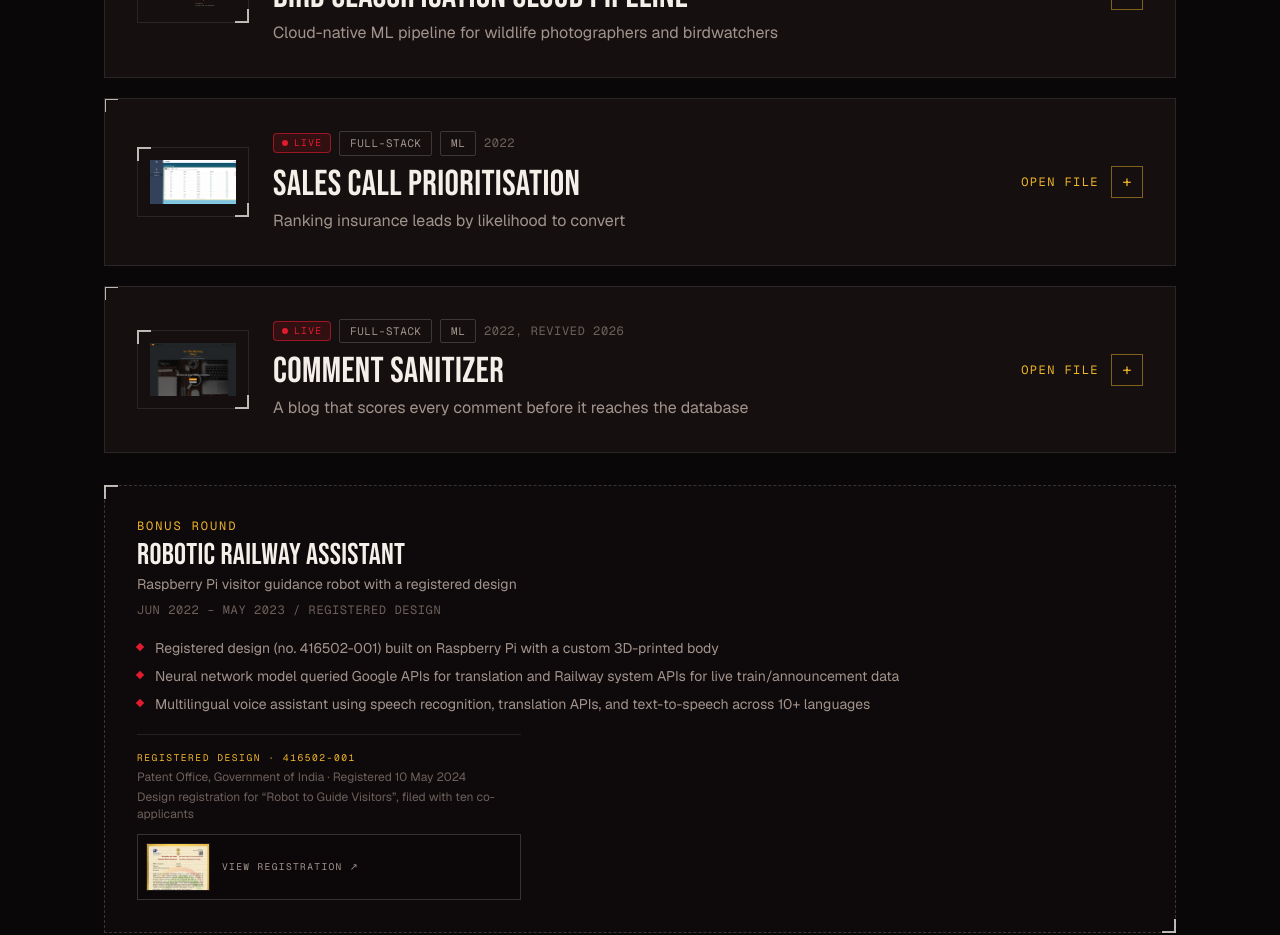
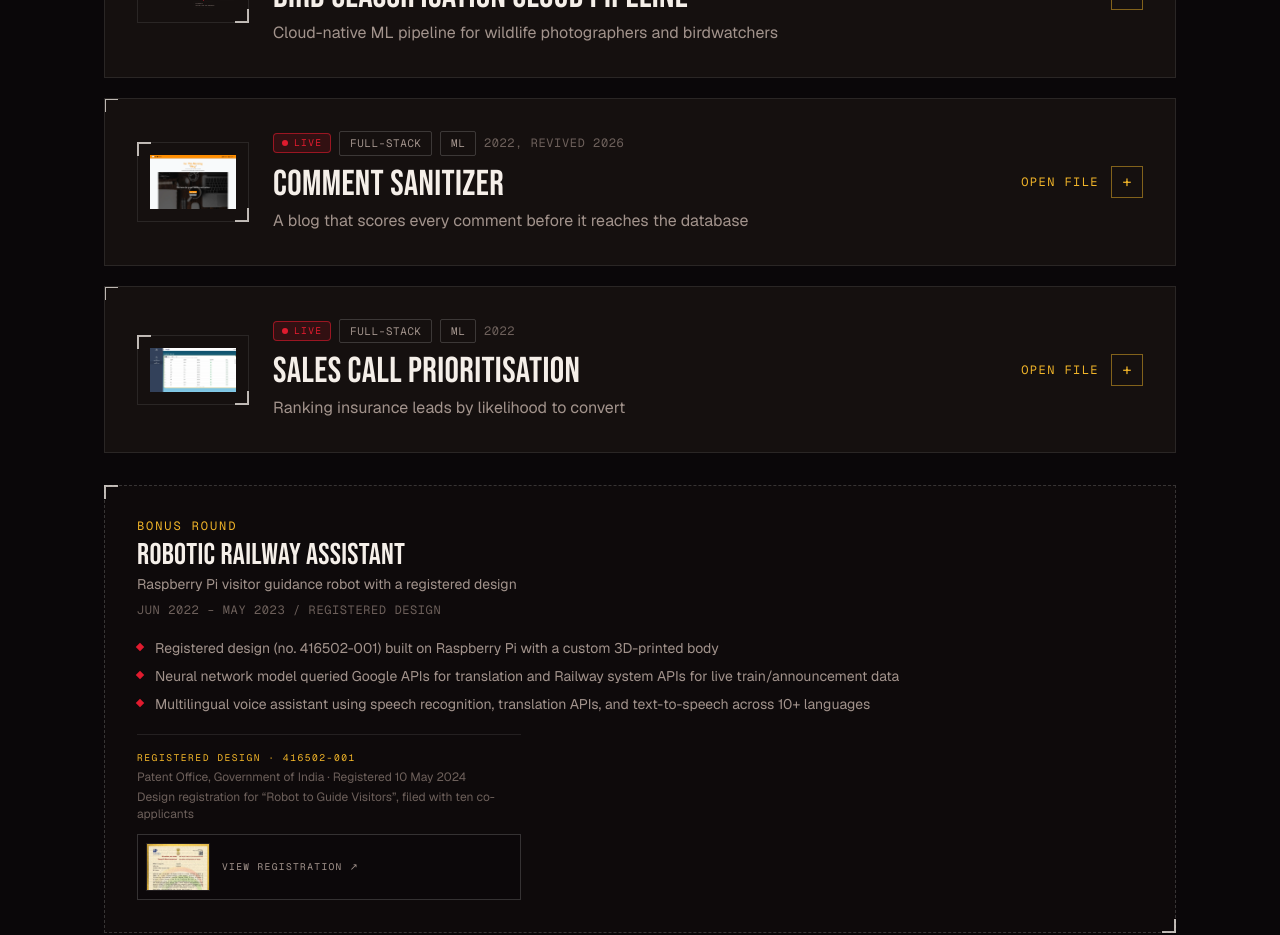
Before and after one commit to Abhijith-Jaideep/portfolio, a Next.js app: page / in a window 1280 px wide. Shown: the part 3740-4675 px from the top of the page. Built offline with nearby package versions, Linux system fonts and the light colour scheme.

Commit message:
Use light mode shots and move Comment Sanitizer above Sales Call

```diff
--- a/src/components/CaseStudyCard.tsx
+++ b/src/components/CaseStudyCard.tsx
@@ -33,9 +33,15 @@ export function CaseStudyCard({ study }: { study: CaseStudy }) {
           ) : (
             <div className="w-28">
               {/* Prefer the product shot: a screenshot is recognisable at
-                  thumbnail size, a schematic is not. */}
+                  thumbnail size, a schematic is not. An explicit thumbnail
+                  wins, for cards whose in-card shot is a detail crop that
+                  would read as nothing at 112px wide. */}
               <DiagramFrame
-                src={study.media.screenshots?.[0]?.src ?? study.media.src}
+                src={
+                  study.media.thumbnail ??
+                  study.media.screenshots?.[0]?.src ??
+                  study.media.src
+                }
               />
             </div>
           )}
--- a/src/data/content.ts
+++ b/src/data/content.ts
@@ -70,7 +70,11 @@ export interface CaseStudy {
      * one also becomes the collapsed card thumbnail.
      */
     screenshots?: { src: string; caption?: string }[];
-    /** Static screen for the collapsed card, so thumbnails do not autoplay. */
+    /**
+     * Collapsed card image. For phone media it stops the thumbnail
+     * autoplaying; for diagram media it lets the card show something
+     * recognisable when the in-card screenshot is a detail crop.
+     */
     thumbnail?: string;
   };
 }
@@ -260,6 +264,70 @@ export const caseStudies: CaseStudy[] = [
     },
   },
   {
+    slug: "comment-sanitizer",
+    name: "Comment Sanitizer",
+    tagline: "A blog that scores every comment before it reaches the database",
+    period: "2022, revived 2026",
+    location: "Kochi, India",
+    platformTags: ["Full-Stack", "ML"],
+    summary:
+      "A MERN blog where a scikit-learn service sits in front of the comment endpoint. Every comment is classified before it is stored, so a toxic one is rejected rather than moderated after the fact.",
+    problem:
+      "Comment moderation is normally reactive: something abusive gets posted, other people see it, and a human removes it later. The interesting version is to make the write itself conditional on a model's verdict.",
+    role:
+      "Built the original three-service application. Returned to it in 2026 to retrain the model, replace the configuration, and deploy the whole thing.",
+    architecture: [
+      "React client on Vercel, Express and Mongoose API plus a Flask sanitiser on Render, MongoDB Atlas for storage",
+      "The API calls the sanitiser before writing, so the model decides whether the comment is ever persisted",
+      "TF-IDF over 50,000 uni and bigram features feeding a OneVsRest logistic regression across six labels: toxic, severe toxic, obscene, threat, insult, identity hate",
+      "Multi-label rather than binary by design: the service sums the six independent probabilities and flags on a threshold, which a two-class model cannot express",
+      "JWT authentication, with the secret and every service URL read from the environment",
+    ],
+    highlights: [
+      "Mean ROC AUC of 0.979 across the six labels, trained on 159,571 comments with a 20% holdout",
+      "Classifies in roughly 0.2 seconds, fast enough to sit inline in the request rather than in a queue",
+      "Retrained from scratch in 2026 after the original model artefacts turned out never to have been committed, leaving the service unable to start on a fresh checkout",
+      "Measured the decision threshold rather than trusting it: the inherited cut-off scored 0.95 precision but only 0.58 recall, so it was missing 42% of toxic comments",
+    ],
+    outcome: [
+      "Live across three hosted services and a managed database, all on free tiers",
+      "Closed a real security hole found on the way: the JWT signing secret was a literal string committed to a public repository, so anyone reading it could mint a token for any account",
+    ],
+    stack: [
+      "React",
+      "Node.js",
+      "Express",
+      "MongoDB",
+      "Flask",
+      "scikit-learn",
+      "JWT",
+    ],
+    links: {
+      demoVideo: null,
+      repo: "https://github.com/Abhijith-Jaideep/Comment-Sanitizer",
+      live: "https://commentsanitizer.vercel.app",
+      liveNote:
+        "The page loads straight away. Posting a comment calls two free-tier services that sleep when idle, so the first one can take a minute.",
+    },
+    demoLogin: {
+      username: "demo",
+      password: "DemoPass2026",
+      note: "Open a post and comment twice: once normally, once rudely. The second one is refused before it is ever stored.",
+    },
+    media: {
+      kind: "diagram",
+      src: "/images/commentsanitizer-architecture.svg",
+      caption: "Comment path, with the model gating the write",
+      thumbnail: "/images/commentsanitizer-landing.webp",
+      screenshots: [
+        {
+          src: "/images/commentsanitizer-comments.webp",
+          caption: "Comment thread, every entry cleared by the model first",
+        },
+      ],
+    },
+  },
+  {
     slug: "sales-call-prioritisation",
     name: "Sales Call Prioritisation",
     tagline: "Ranking insurance leads by likelihood to convert",
@@ -316,69 +384,6 @@ export const caseStudies: CaseStudy[] = [
         {
           src: "/images/salescall-screenshot.webp",
           caption: "Priority list, ranked best first with band filters",
-        },
-      ],
-    },
-  },
-  {
-    slug: "comment-sanitizer",
-    name: "Comment Sanitizer",
-    tagline: "A blog that scores every comment before it reaches the database",
-    period: "2022, revived 2026",
-    location: "Kochi, India",
-    platformTags: ["Full-Stack", "ML"],
-    summary:
-      "A MERN blog where a scikit-learn service sits in front of the comment endpoint. Every comment is classified before it is stored, so a toxic one is rejected rather than moderated after the fact.",
-    problem:
-      "Comment moderation is normally reactive: something abusive gets posted, other people see it, and a human removes it later. The interesting version is to make the write itself conditional on a model's verdict.",
-    role:
-      "Built the original three-service application. Returned to it in 2026 to retrain the model, replace the configuration, and deploy the whole thing.",
-    architecture: [
-      "React client on Vercel, Express and Mongoose API plus a Flask sanitiser on Render, MongoDB Atlas for storage",
-      "The API calls the sanitiser before writing, so the model decides whether the comment is ever persisted",
-      "TF-IDF over 50,000 uni and bigram features feeding a OneVsRest logistic regression across six labels: toxic, severe toxic, obscene, threat, insult, identity hate",
-      "Multi-label rather than binary by design: the service sums the six independent probabilities and flags on a threshold, which a two-class model cannot express",
-      "JWT authentication, with the secret and every service URL read from the environment",
-    ],
-    highlights: [
-      "Mean ROC AUC of 0.979 across the six labels, trained on 159,571 comments with a 20% holdout",
-      "Classifies in roughly 0.2 seconds, fast enough to sit inline in the request rather than in a queue",
-      "Retrained from scratch in 2026 after the original model artefacts turned out never to have been committed, leaving the service unable to start on a fresh checkout",
-      "Measured the decision threshold rather than trusting it: the inherited cut-off scored 0.95 precision but only 0.58 recall, so it was missing 42% of toxic comments",
-    ],
-    outcome: [
-      "Live across three hosted services and a managed database, all on free tiers",
-      "Closed a real security hole found on the way: the JWT signing secret was a literal string committed to a public repository, so anyone reading it could mint a token for any account",
-    ],
-    stack: [
-      "React",
-      "Node.js",
-      "Express",
-      "MongoDB",
-      "Flask",
-      "scikit-learn",
-      "JWT",
-    ],
-    links: {
-      demoVideo: null,
-      repo: "https://github.com/Abhijith-Jaideep/Comment-Sanitizer",
-      live: "https://commentsanitizer.vercel.app",
-      liveNote:
-        "The page loads straight away. Posting a comment calls two free-tier services that sleep when idle, so the first one can take a minute.",
-    },
-    demoLogin: {
-      username: "demo",
-      password: "DemoPass2026",
-      note: "Open a post and comment twice: once normally, once rudely. The second one is refused before it is ever stored.",
-    },
-    media: {
-      kind: "diagram",
-      src: "/images/commentsanitizer-architecture.svg",
-      caption: "Comment path, with the model gating the write",
-      screenshots: [
-        {
-          src: "/images/commentsanitizer-landing.webp",
-          caption: "The blog front end, running on Vercel",
         },
       ],
     },
```
Also changed, not shown: public/images/commentsanitizer-comments.webp (added), public/images/commentsanitizer-landing.webp.
